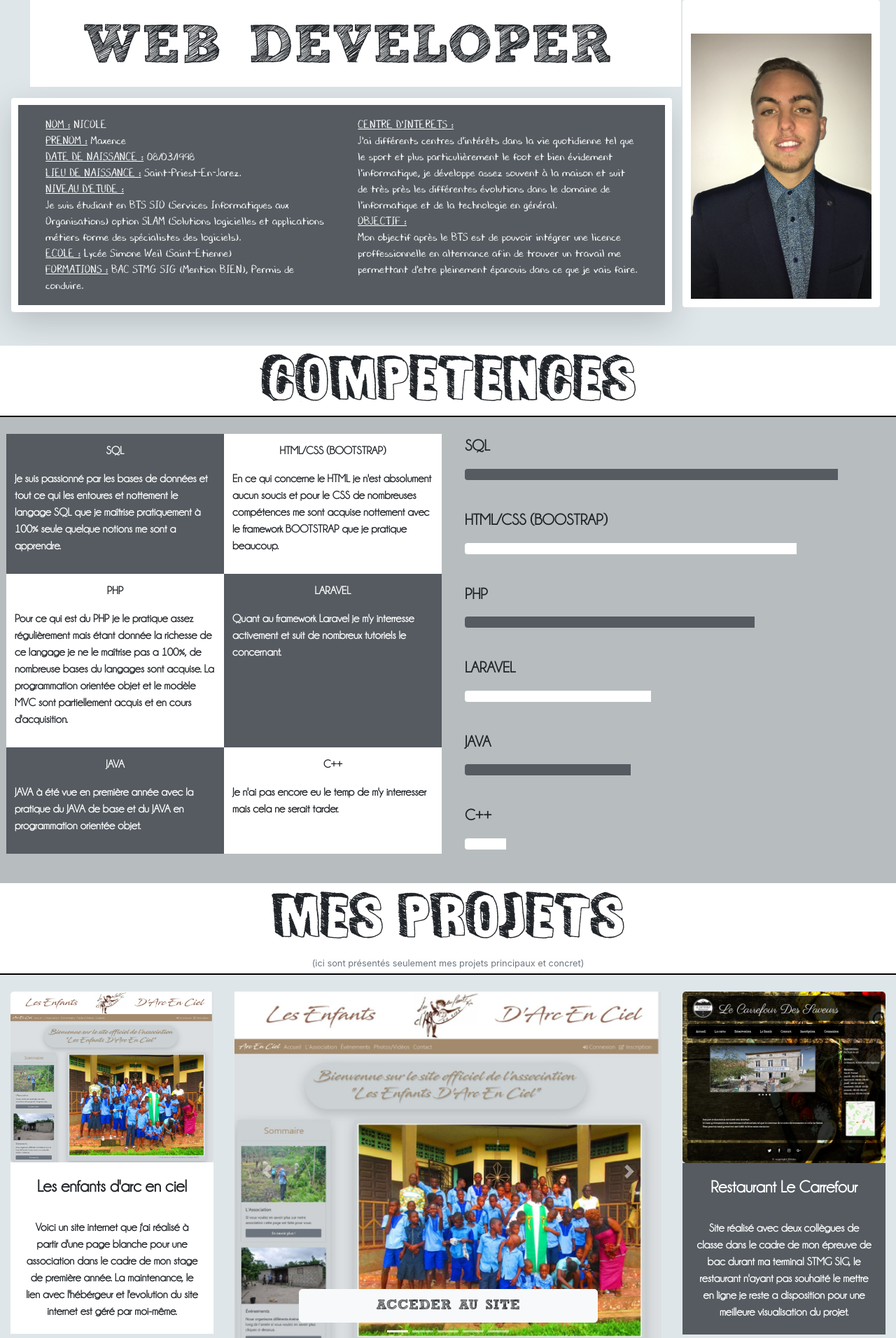
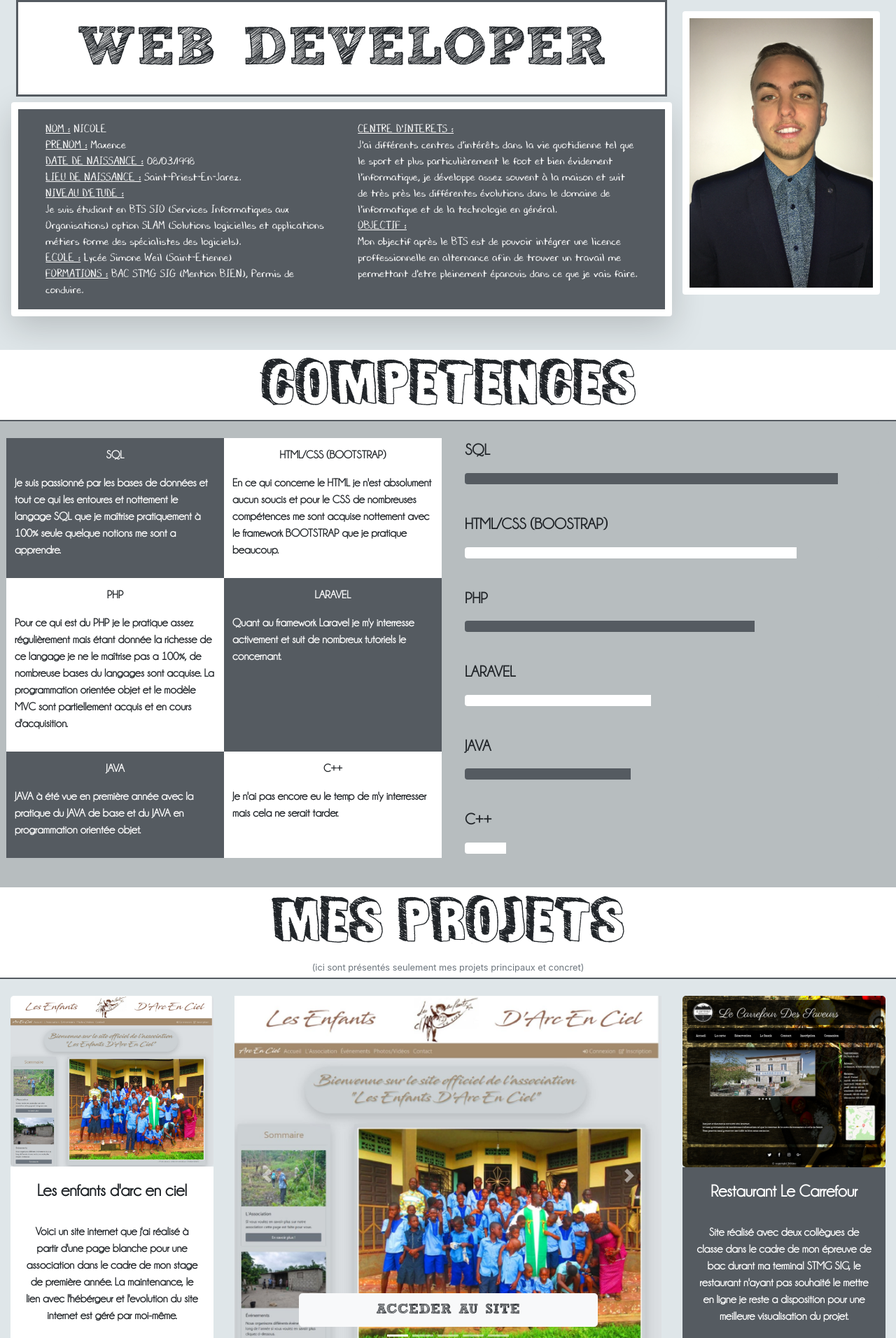
Before and after one commit to maxence4283/Portfolio, a PHP site: page / in a window 1280 px wide. Shown: the part 68-1980 px from the top of the page at 70% size. Run offline with PHP 8.4, Linux system fonts and the light colour scheme; some libraries are stand-ins or nearby versions; some web fonts are replaced.

Commit message:
Remaniment du design de la partie présentation pratiquement finit.

```diff
--- a/Public/css/portfolio.css
+++ b/Public/css/portfolio.css
@@ -257,5 +257,13 @@ a#cRetour.cVisible{
 }
 
 .border-bottom2 {
-  border-bottom: 2px solid black !important;
+  border-bottom: 2px solid #555b61 !important;
 }
+
+.border-presentation {
+  border: 10px solid white !important;
+}
+
+.border-dev {
+  border: 3px solid #555b61 !important;
+}
--- a/vues/presentation.php
+++ b/vues/presentation.php
@@ -2,28 +2,28 @@
   <div class="container-fluid">
     <div class="row">
         <div class="col-12 col-xs-12 col-sm-12 col-md-12 col-xl-9 col-lg-9">
-            <div class="col-12 col-xs-12 col-sm-12 col-md-12 col-xl-12 col-lg-12 pt-4" style="background-color: white; margin-left: 3%">
+            <div class="col-12 col-xs-12 col-sm-12 col-md-12 col-xl-12 col-lg-12 pt-4 ml-2 mb-2 border-dev" style="background-color: white;">
                     <!-- partie lg-->
-                    <p class="text-center display-2 sketch d-none d-xl-block pb-2 pr-4" style=" font-size: 6vw">
+                    <p class="text-center display-2 sketch d-none d-xl-block" style=" font-size: 6vw">
                         WEB DEVELOPER
                     </p>
                 <!-- partie xl-->
-                <p class="text-center display-2  sketch d-none d-lg-block d-xl-none" style="margin-bottom: -5%; font-size: 6vw">
+                <p class="text-center display-2  sketch d-none d-lg-block d-xl-none" style="font-size: 6vw">
                     WEB DEVELOPER
                 </p>
 
                 <!-- partie md-->
-                <p class="text-center display-2  sketch d-none d-md-block d-lg-none" style="margin-bottom: -5%; font-size: 12vw">
+                <p class="text-center display-2  sketch d-none d-md-block d-lg-none" style="font-size: 12vw">
                     WEB DEVELOPER
                 </p>
 
                 <!-- partie sm-->
-                <p class="text-center display-2  sketch d-none d-sm-block d-md-none" style="margin-bottom: -5% ; font-size: 12vw">
+                <p class="text-center display-2  sketch d-none d-sm-block d-md-none" style="font-size: 12vw">
                     WEB DEVELOPER
                 </p>
 
                 <!-- partie xs-->
-                <p class="text-center display-2  sketch d-block d-sm-none" style="margin-bottom: -5%; font-size: 12vw">
+                <p class="text-center display-2  sketch d-block d-sm-none" style="font-size: 12vw">
                     WEB DEVELOPER
                 </p>
 
@@ -148,7 +148,7 @@
 
         <div class="col-12 col-xs-12 col-sm-12 col-md-12 col-xl-3 col-lg-3">
 
-            <div class="p-2 pt-5 mt-0 bg-white rounded mr-2">
+            <div class=" mt-3 rounded mr-2 border-presentation" style="background-color: white">
                 <img class="img-fluid" src="Public/img/5.png"/>
             </div>
 
```
